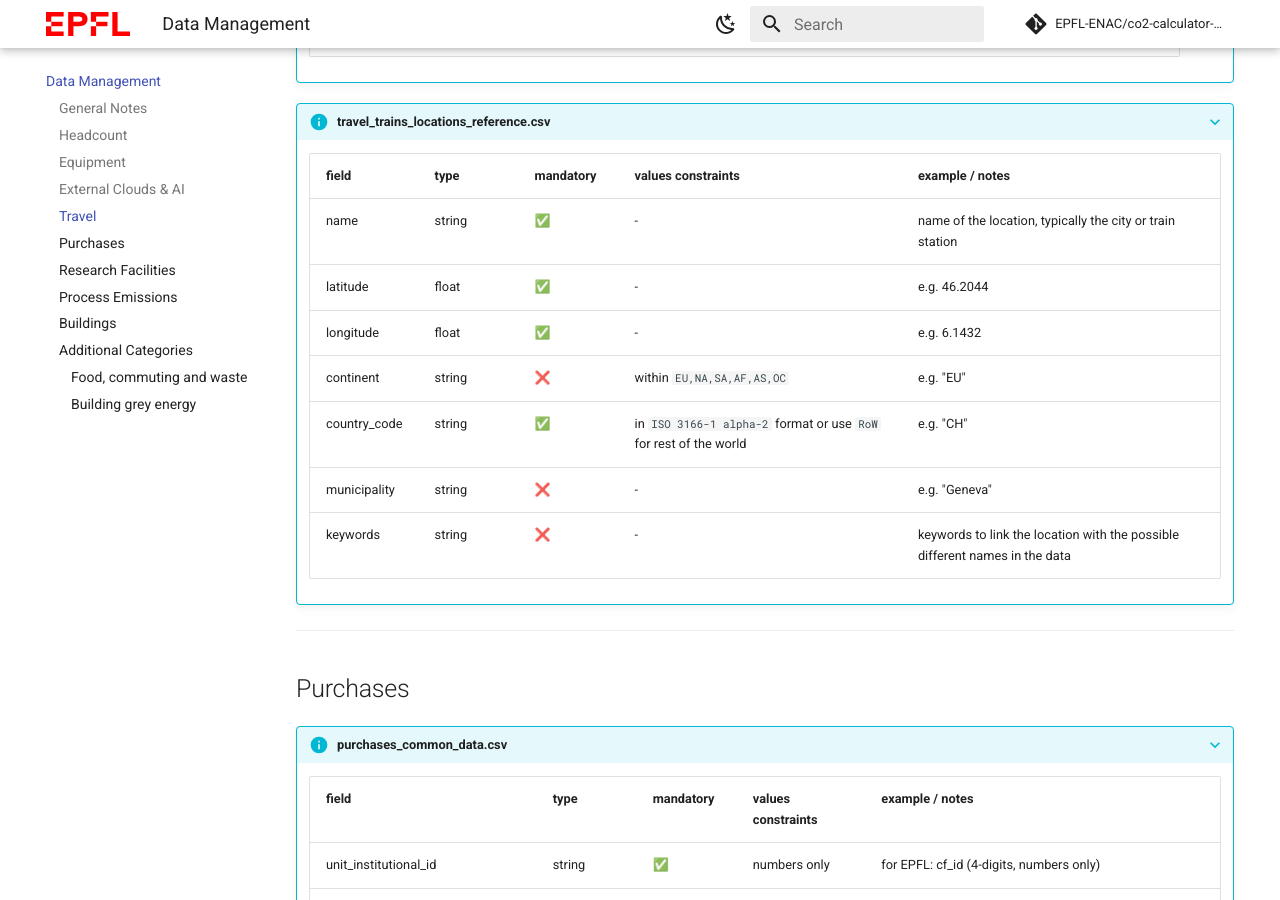
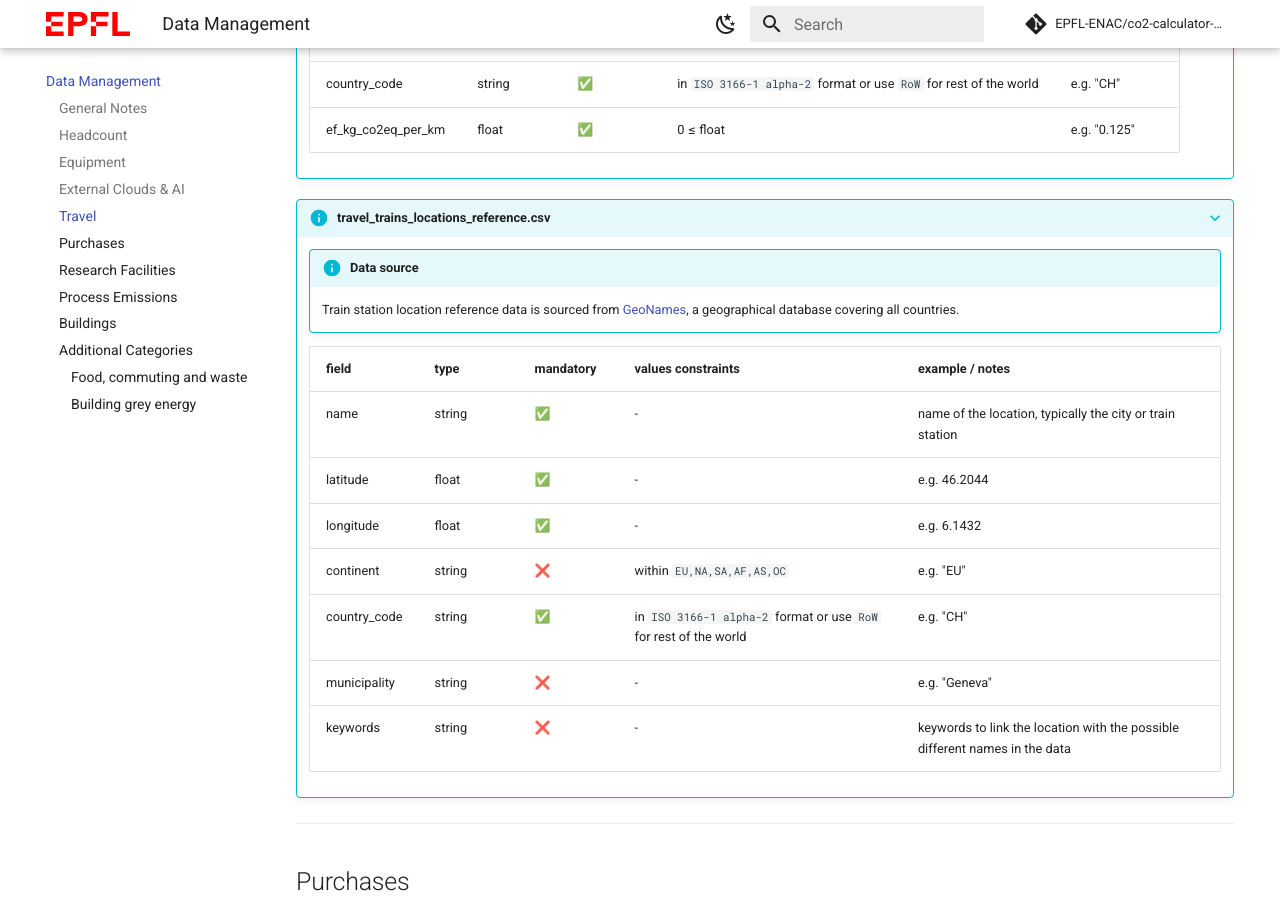
Before and after one commit to EPFL-ENAC/co2-calculator-back-office-doc, an MkDocs documentation site: the page built from docs/data-description.md, in a window 1280 px wide and 900 px high, scrolled down 10944 px. Built offline with MkDocs 1.6.1 and Material for MkDocs 9.7.7, drawn with Linux system fonts in a browser that asks for light colours; comment, search, counter and statistics services are not loaded; some of the changed text lies outside the part shown.

Commit message:
docs: document travel reference source

```diff
--- a/docs/data-description.md
+++ b/docs/data-description.md
@@ -208,6 +208,9 @@ This guide provides comprehensive data validation schemas for all modules in the
 
 ???+ info "travel_planes_locations_reference.csv"
 
+    !!! info "Data source"
+        Airport location reference data is sourced from [GeoNames](https://www.geonames.org/), a geographical database covering all countries.
+
     | field | type | mandatory | values constraints | example / notes |
     |-------|------|-----------|-------------------|-------------------|
     | name | string | ✅ | - | name of the location, typically the city or train station |
@@ -257,6 +260,9 @@ This guide provides comprehensive data validation schemas for all modules in the
     | ef_kg_co2eq_per_km | float | ✅ | 0 ≤ float | e.g. "0.125" |
 
 ???+ info "travel_trains_locations_reference.csv"
+
+    !!! info "Data source"
+        Train station location reference data is sourced from [GeoNames](https://www.geonames.org/), a geographical database covering all countries.
 
     | field | type | mandatory | values constraints | example / notes |
     |-------|------|-----------|-------------------|-------------------|
```
